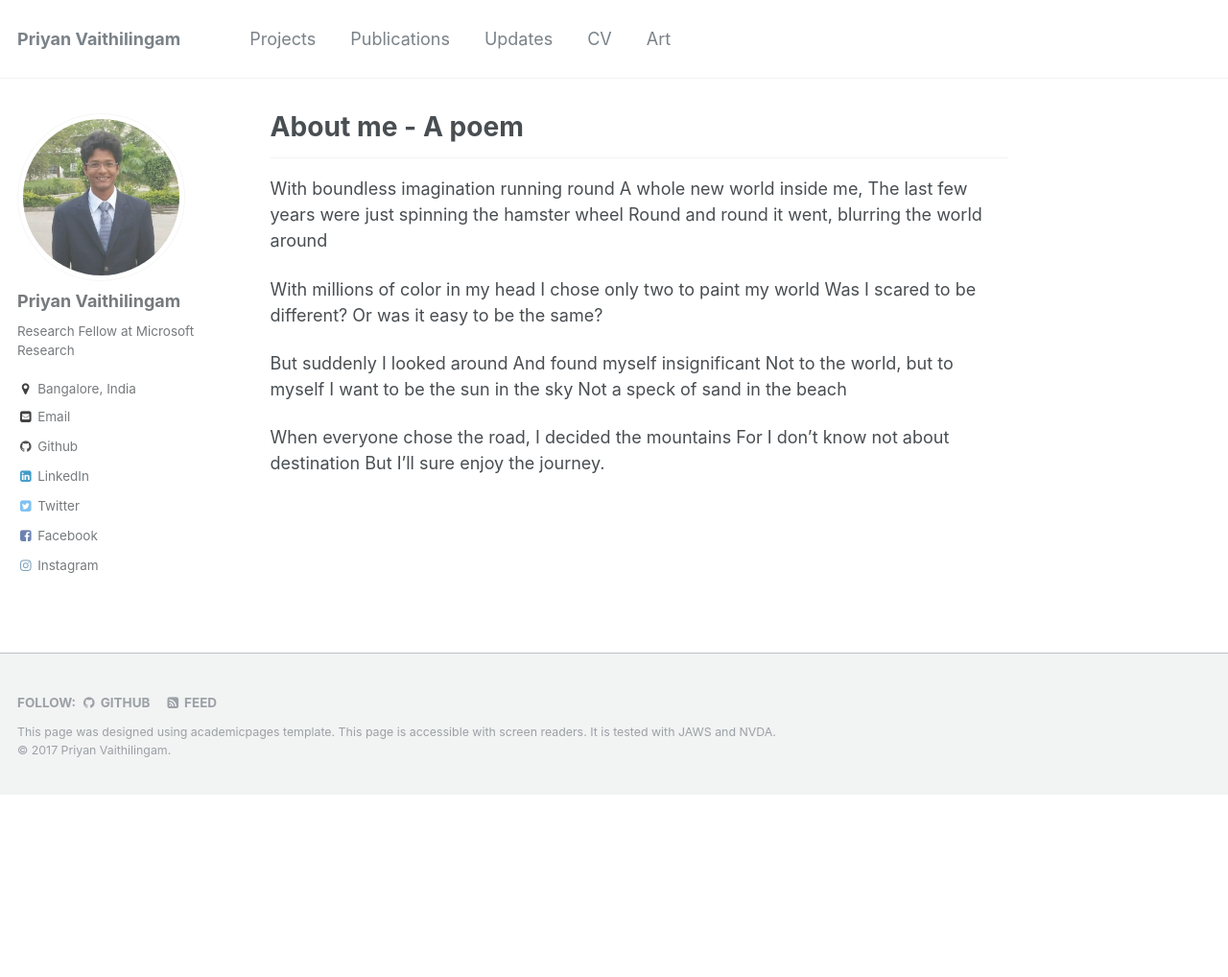
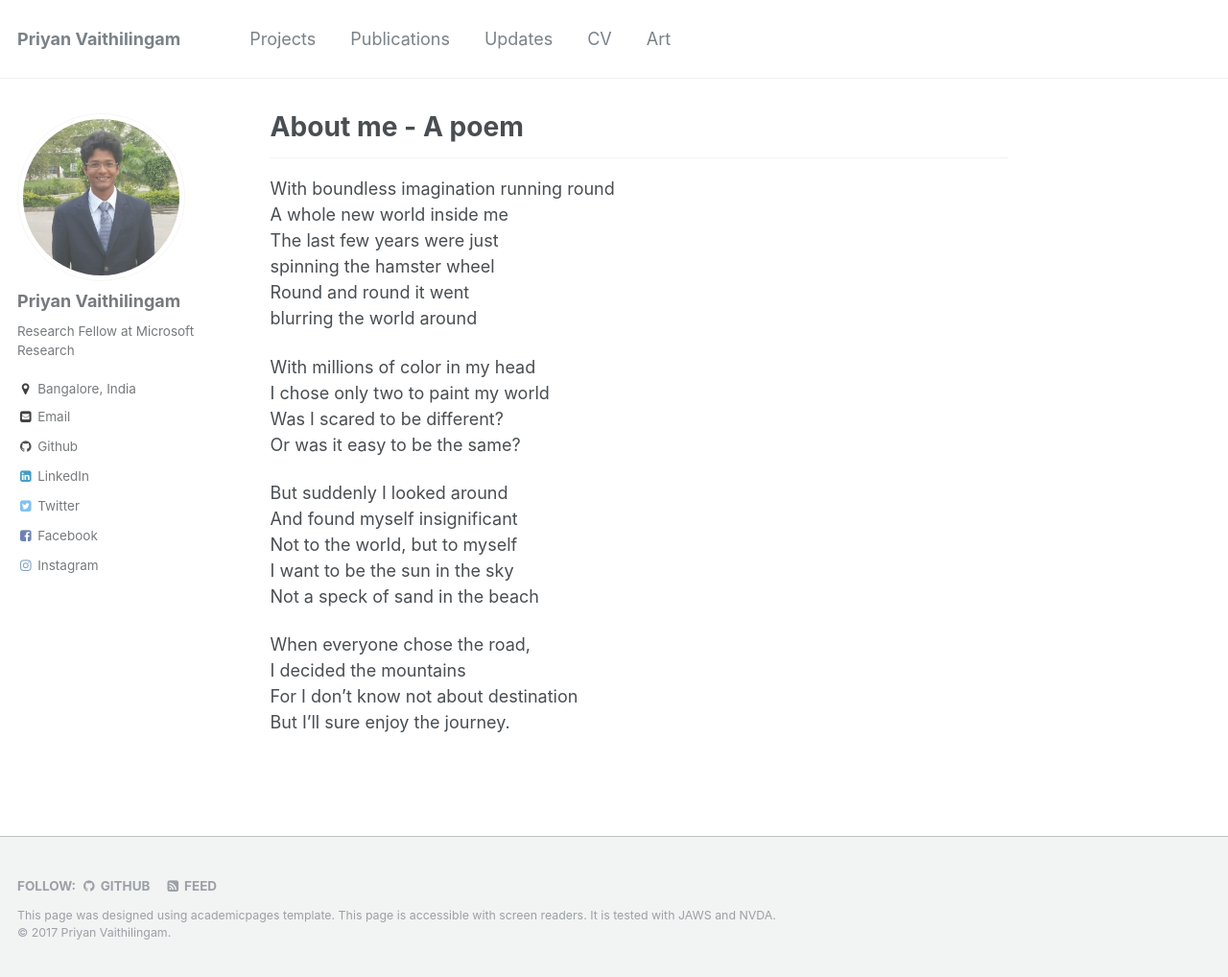
Before and after one commit to priyanmuthu/priyanmuthu.github.io, a Jekyll site: the page built from _pages/narrateme.md, in a window 1280 px wide and 1018 px high. Shown: the whole window at 96% size. Built offline with Jekyll 4.4.1, drawn with Linux system fonts in a browser that asks for light colours.

```diff
--- a/_pages/narrateme.md
+++ b/_pages/narrateme.md
@@ -1,5 +1,5 @@
 ---
-permalink: /narrateme
+permalink: /narrateme/
 title: "About me - A poem"
 excerpt: "About me - A poem"
 author_profile: true
@@ -7,10 +7,10 @@ redirect_from:
   - /narrateme.html
 ---
 With boundless imagination running round
-A whole new world inside me,
+A whole new world inside me
 The last few years were just
 spinning the hamster wheel
-Round and round it went,
+Round and round it went
 blurring the world around
 
 With millions of color in my head
```
Also changed, not shown: _pages/about.md (+2 -0 lines).
